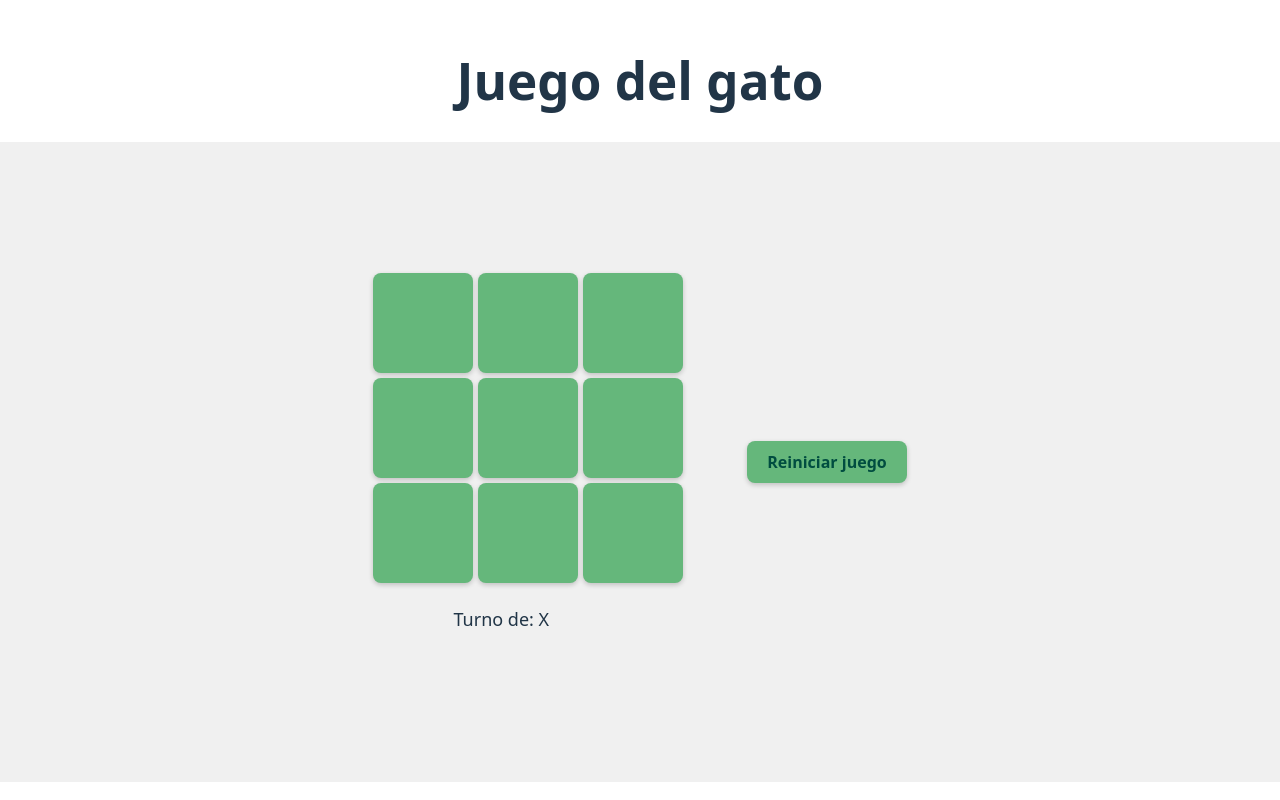
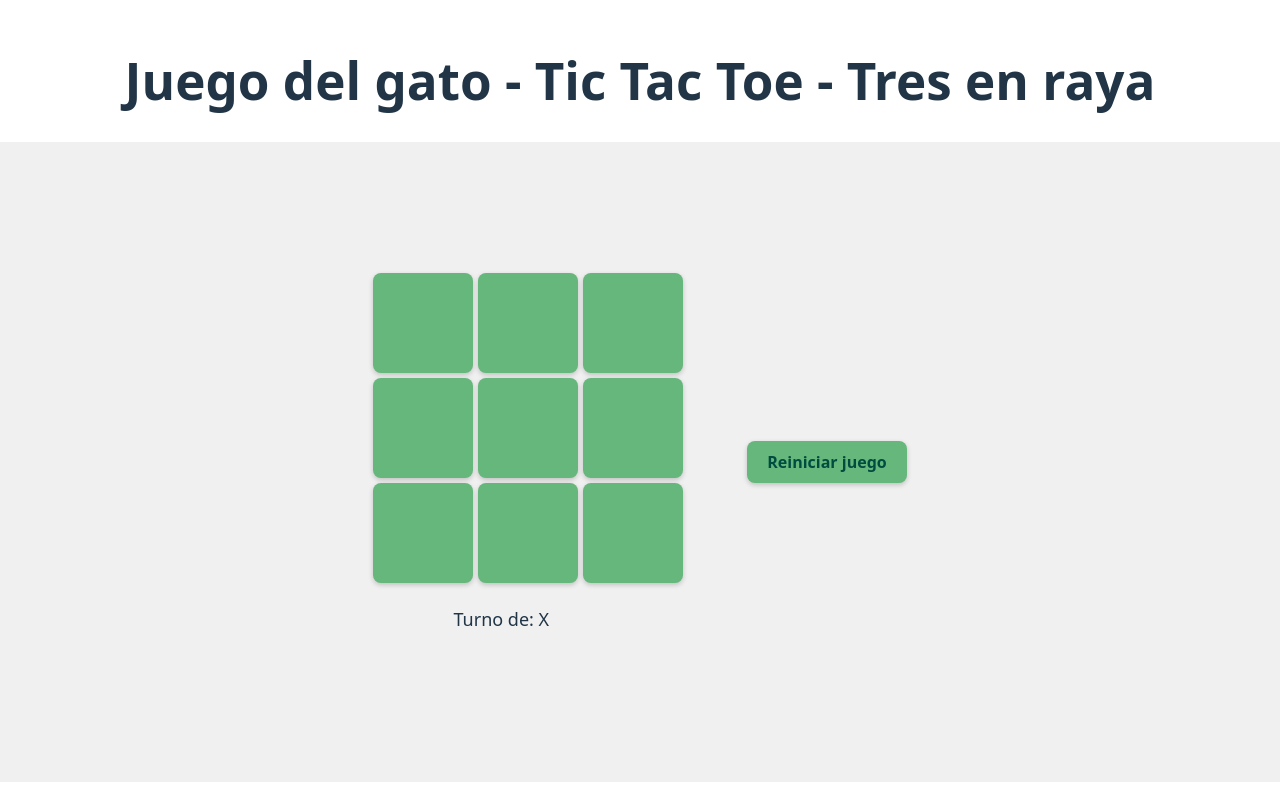
Before and after one commit to Victoria-Brightside/tres_raya, a React (Vite) app: page / in a window 1280 px wide. Built offline with nearby package versions, Linux system fonts and the light colour scheme.

Commit message:
Modificación de nombre de app

```diff
--- a/src/App.jsx
+++ b/src/App.jsx
@@ -54,7 +54,7 @@ function App() {
 
   return (
     <>
-      <h1 className='title'>Juego del gato </h1>
+      <h1 className='title'>Juego del gato - Tic Tac Toe - Tres en raya </h1>
 
       <div className="container">
         <div className="game">
```
